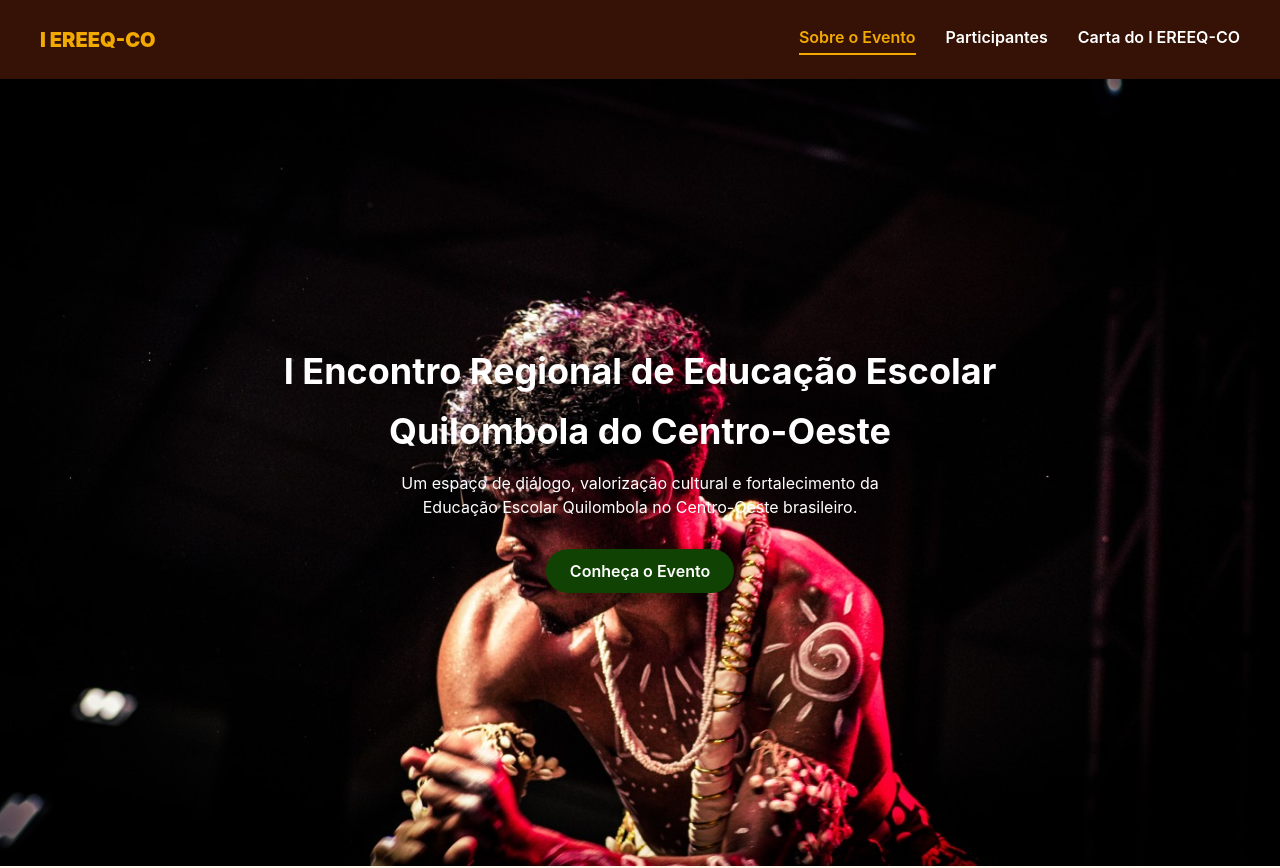
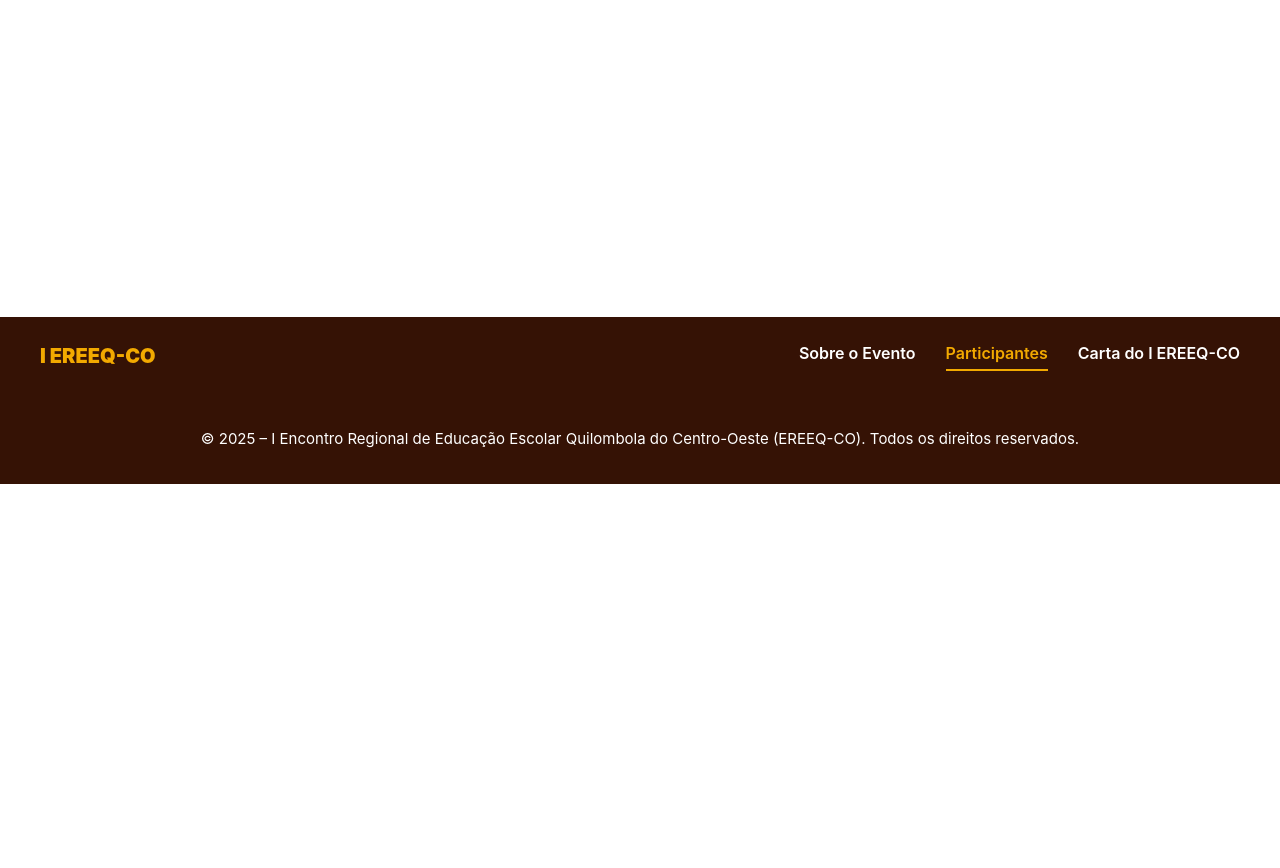
Before and after one commit to LuizGitH/EREEQ, a React (Vite) app: page /Participants in a window 1280 px wide. Shown: the top 868 px of the page. After the commit the page ends 800 px from the top, so only its background shows below. Built offline with nearby package versions, Linux system fonts and the light colour scheme.

Commit message:
feat(navigation): add routes and enable link navigation

```diff
--- a/package.json
+++ b/package.json
@@ -11,7 +11,8 @@
   },
   "dependencies": {
     "react": "^19.2.0",
-    "react-dom": "^19.2.0"
+    "react-dom": "^19.2.0",
+    "react-router-dom": "^7.13.2"
   },
   "devDependencies": {
     "@eslint/js": "^9.39.1",
--- a/src/App.jsx
+++ b/src/App.jsx
@@ -1,30 +1,20 @@
+import { BrowserRouter as Router, Routes, Route } from 'react-router-dom';
 import './App.css'
-import { Baseboard } from './components/Baseboard'
-import { Cabecalho } from './components/Cabecalho'
-import { Banner } from './components/Banner'
-import { AboutEvent } from './components/AboutEvent'
-import { ObjectivesAndActivities } from './components/ObjectivesAndActivities'
-import { TopicsDiscussed } from './components/TopicsDiscussed'
-import { EventImportance } from './components/EventImportance'
+import HomePage from './pages/HomePage'
+import LetterPage from './pages/LetterPage'
+import ParticipantsPage from './pages/ParticipantsPage'
+
 function App() {
 
   return (
-    <>
-      <header>
-        <Cabecalho />
-      </header>
-
-      <main>
-        <Banner/>
-        <AboutEvent/>
-        <ObjectivesAndActivities/>
-        <TopicsDiscussed/>
-        <EventImportance/>
-      </main>
-      <footer>
-        <Baseboard />
-      </footer>
-    </>
+    <Router>
+      <Routes>
+        <Route path="/" element={<HomePage/>} />
+        <Route path="/Letter" element={<LetterPage/>} />
+        <Route path="/Participants" element={<ParticipantsPage/>} />
+        <Route path='*' element={<h1>Not Found</h1>} />
+      </Routes>
+    </Router>
   )
 }
 
--- a/src/components/Cabecalho/cabecalho.estilos.css
+++ b/src/components/Cabecalho/cabecalho.estilos.css
@@ -29,7 +29,7 @@
   padding-bottom: 4px;
 }
 
-.menu .ativo{
+.menu a.active{
   color: #F2A900;
   border-bottom: 2px solid #F2A900;
 }
--- a/src/components/Cabecalho/index.jsx
+++ b/src/components/Cabecalho/index.jsx
@@ -1,16 +1,18 @@
+import { NavLink } from 'react-router-dom';
 import './cabecalho.estilos.css'
+
 export function Cabecalho() {
   return (
 
     <div className='header'>
       <div className='logo'>
-        <h1>I EREEQ-CO</h1>
+        <NavLink to="/"><h1>I EREEQ-CO</h1></NavLink>
       </div>
       <div>
         <nav className='menu'>
-          <a href="#" className='ativo'>Sobre o Evento</a>
-          <a href="#" >Participantes</a>
-          <a href="#" >Carta do I EREEQ-CO</a>
+          <NavLink to="/" >Sobre o Evento</NavLink>
+          <NavLink to="/Participants" >Participantes</NavLink>
+          <NavLink to="/Letter" >Carta do I EREEQ-CO</NavLink>
         </nav>
       </div>
     </div>
--- /dev/null
+++ b/src/pages/HomePage.jsx
@@ -0,0 +1,31 @@
+import '../App.css'
+import { Baseboard } from '../components/Baseboard'
+import {Cabecalho} from '../components/Cabecalho'
+import { Banner } from '../components/Banner'
+import { AboutEvent } from '../components/AboutEvent'
+import { ObjectivesAndActivities } from '../components/ObjectivesAndActivities'
+import { TopicsDiscussed } from '../components/TopicsDiscussed'
+import { EventImportance } from '../components/EventImportance'
+function HomePage() {
+
+  return (
+    <>
+      <header>
+        <Cabecalho/>
+      </header>
+
+      <main>
+        <Banner/>
+        <AboutEvent/>
+        <ObjectivesAndActivities/>
+        <TopicsDiscussed/>
+        <EventImportance/>
+      </main>
+      <footer>
+        <Baseboard />
+      </footer>
+    </>
+  )
+}
+
+export default HomePage
--- /dev/null
+++ b/src/pages/LetterPage.jsx
@@ -0,0 +1,20 @@
+import '../App.css'
+import { Baseboard } from '../components/Baseboard'
+import {Cabecalho} from '../components/Cabecalho'
+
+function LetterPage() {
+
+  return (
+    <>
+      <header>
+        <Cabecalho/>
+      </header>
+
+      <footer>
+        <Baseboard />
+      </footer>
+    </>
+  )
+}
+
+export default LetterPage
--- /dev/null
+++ b/src/pages/ParticipantsPage.jsx
@@ -0,0 +1,20 @@
+import '../App.css'
+import { Baseboard } from '../components/Baseboard'
+import {Cabecalho} from '../components/Cabecalho'
+
+function ParticipantsPage() {
+
+  return (
+    <>
+      <header>
+        <Cabecalho/>
+      </header>
+
+      <footer>
+        <Baseboard />
+      </footer>
+    </>
+  )
+}
+
+export default ParticipantsPage
```
Also changed, not shown: 1 other file (tests, documents, lock files or other folders).
